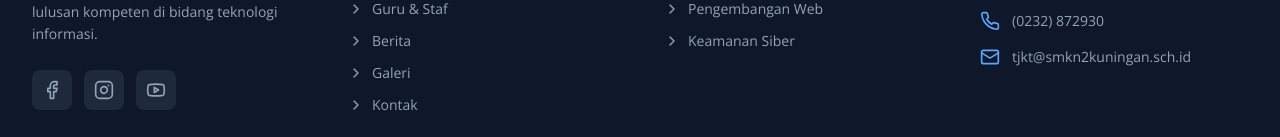
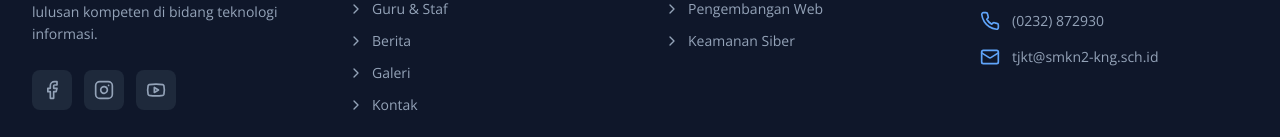
Before and after one commit to mulyadi66/tjkt-smkn2kuningan, a React (Vite) app: page /kontak in a window 1280 px wide. Shown: the part 1489-1626 px from the top of the page. Built offline with nearby package versions, Linux system fonts and the light colour scheme; no server answers.

Commit message:
Update email to tjkt@smkn2-kng.sch.id

```diff
--- a/src/components/Footer.jsx
+++ b/src/components/Footer.jsx
@@ -99,7 +99,7 @@ export default function Footer() {
               </li>
               <li className="flex items-center gap-3">
                 <Mail className="w-5 h-5 text-primary-400 flex-shrink-0" />
-                <span className="text-slate-400 text-sm">tjkt@smkn2kuningan.sch.id</span>
+                <span className="text-slate-400 text-sm">tjkt@smkn2-kng.sch.id</span>
               </li>
             </ul>
           </div>
--- a/src/pages/Kontak.jsx
+++ b/src/pages/Kontak.jsx
@@ -68,7 +68,7 @@ export default function Kontak() {
                   {
                     icon: Mail,
                     title: 'Email',
-                    content: 'tjkt@smkn2kuningan.sch.id',
+                    content: 'tjkt@smkn2-kng.sch.id',
                     sub: 'response@smkn2kuningan.sch.id'
                   },
                   {
```
